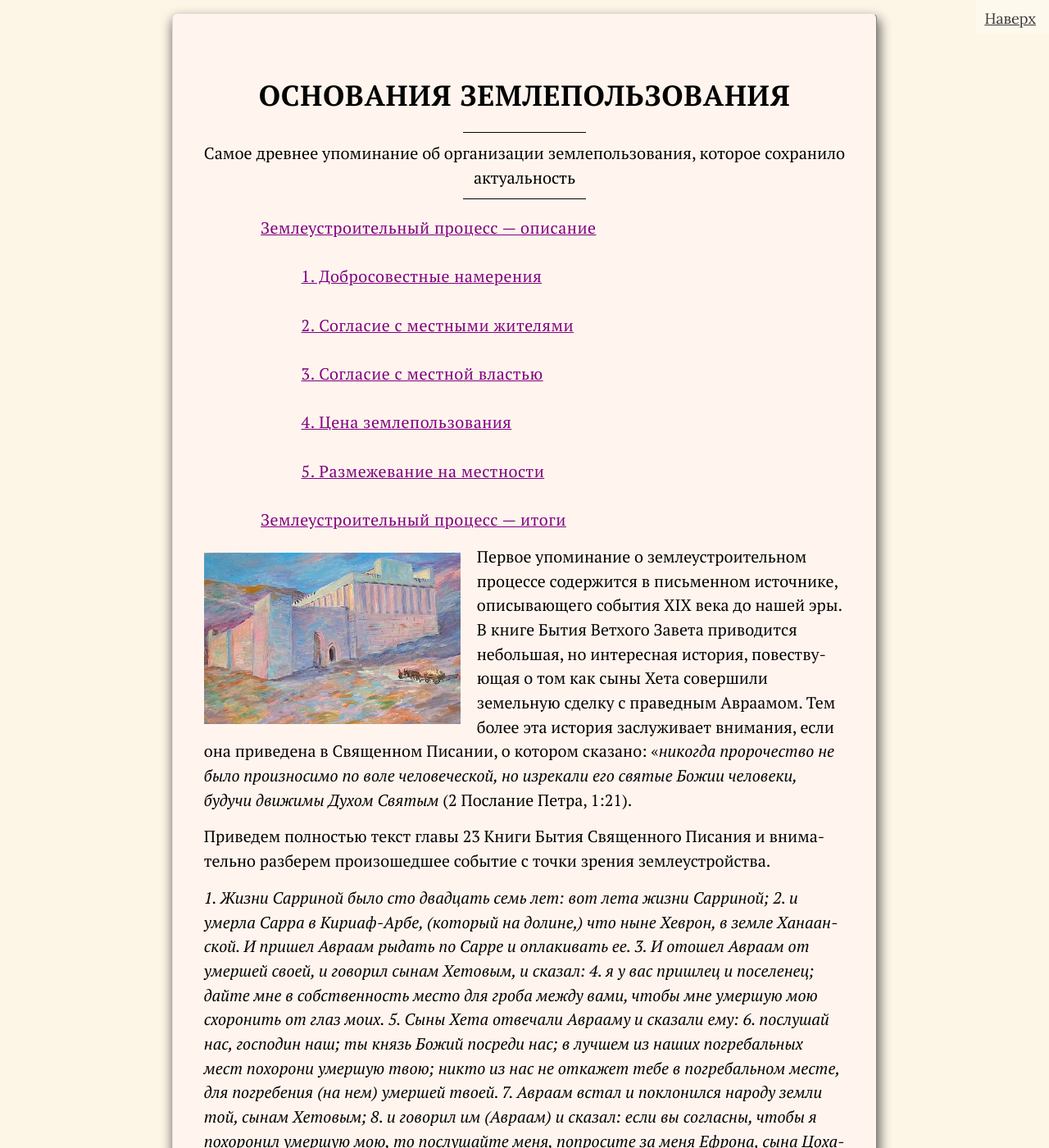
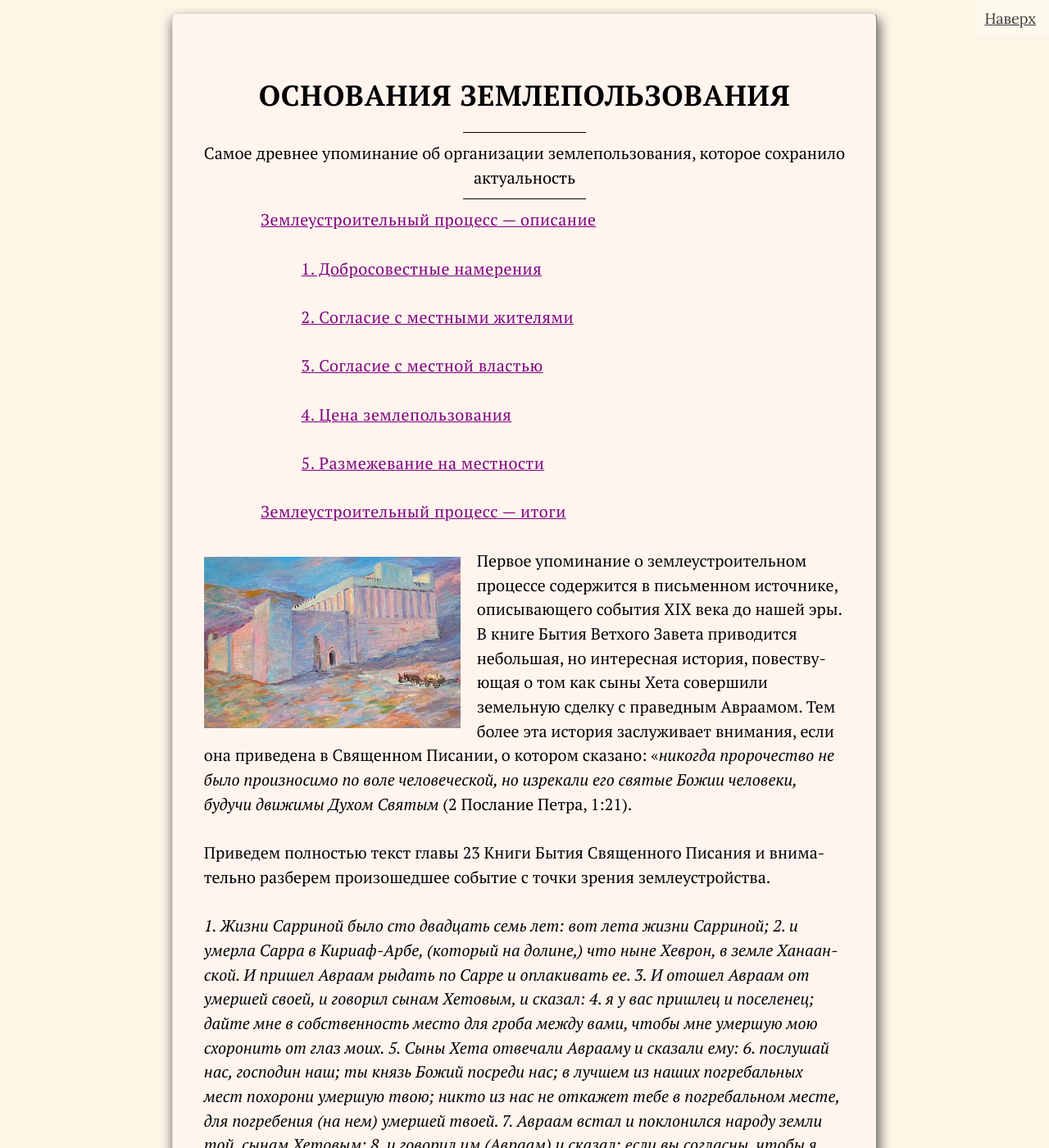
Before and after one commit to SergSi/land-use-art, a Jekyll site: the page built from _posts/2023-09-01-book.md, in a window 1280 px wide and 1400 px high, scrolled down 196 px. Shown: the whole window at 82% size. Built offline with Jekyll 4.4.1, drawn with Linux system fonts in a browser that asks for light colours; some web fonts are replaced.

Commit message:
Update style.css

```diff
--- a/assets/css/style.css
+++ b/assets/css/style.css
@@ -198,7 +198,7 @@ ol, ul {
 ol {
   counter-reset: li;
   list-style: none;
-  margin-bottom: 1.5rem;
+  margin-bottom: 1.5em;
 }
 
 ol > li {
@@ -233,7 +233,7 @@ ol ul, ul ol, ol ol, ul ul {
 p {
   hyphens: auto;
   hyphenate-limit-chars: 8 4 4;
-  margin-bottom: 1.5rem;
+  margin-bottom: 1.5em;
 }
 
 p::selection {
@@ -243,7 +243,7 @@ p::selection {
 ul {
   list-style: none;
   margin-bottom: var(--space-default);
-  margin-top: -1rem;
+  margin-top: -1em;
 }
 
 ul > li {
@@ -285,7 +285,7 @@ h4 + ol {
 }
 
 #toc + div {
-  margin-top: 1.5rem;
+  margin-top: 1.5em;
 }
 
 .toc ul li:before,
```
